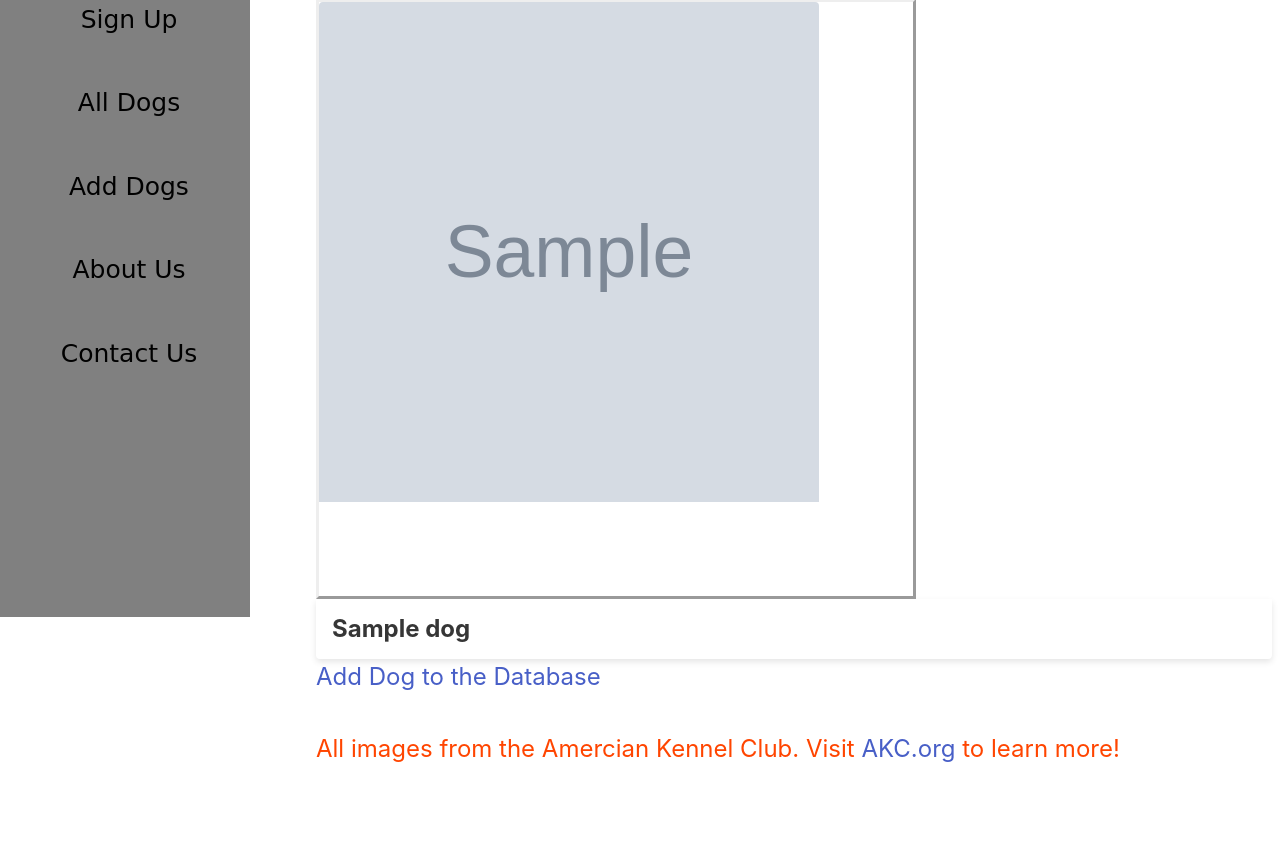
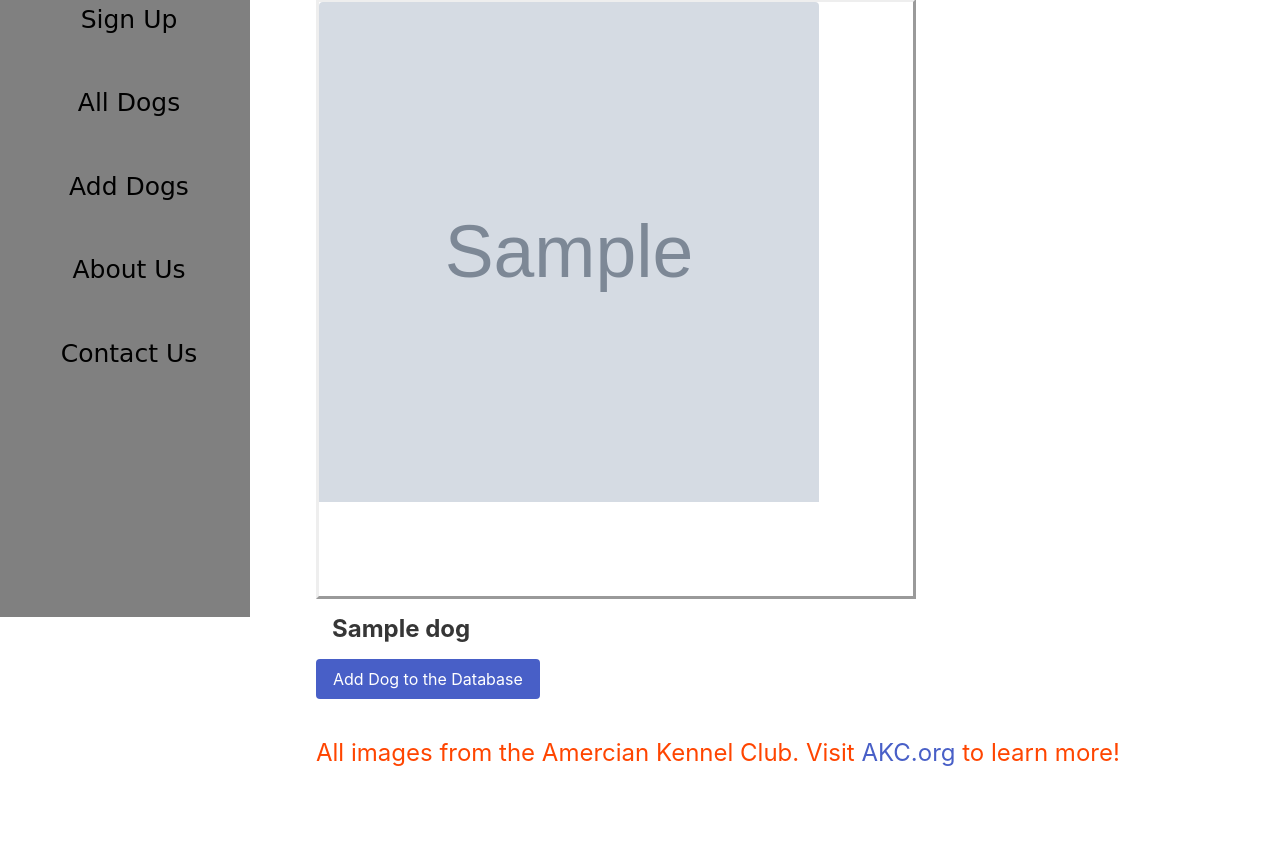
Before and after one commit to jstearne/dog_tracker, a Django app: page /dogs/ in a window 1280 px wide. Shown: the part 183-1036 px from the top of the page. Before the commit the page ends 945 px from the top, so only its background shows below. Run offline with Django 3.2, Linux system fonts and the light colour scheme; tables that the repository leaves empty hold one stand-in row (values such as "Sample post"); grey boxes marked "Sample" are stand-in pictures; some web fonts are replaced.

Commit message:
Have to call it for now. Everything left is 2.0.

```diff
--- a/main_app/static/styles/main.css
+++ b/main_app/static/styles/main.css
@@ -5,7 +5,6 @@
     color: orangered;
     font-size: x-large;
     padding: 0px 8px 46px 16px;
-
 }
 
 h1 {
@@ -45,9 +44,3 @@ h1 {
   display: block;
   color: yellow;
 }
-
-
-.search-button {
-
-
-}
--- a/main_app/templates/dog_list.html
+++ b/main_app/templates/dog_list.html
@@ -23,13 +23,11 @@
           <img src="{{dog.img}}" style="max-width: 500px; max-height: 500px;" alt="{{dog.name}}" />
         </figure>
       </div>
-      <div class="card-header">
-        <p class="card-header-title">{{dog.name}}</p>
-      </div>
+      <div class="card-header-title">{{dog.name}}</div>
     </div>
   </a>
   {% endfor %}
-  <a class="search-button" style="align-items: center;" href="{% url 'dog_create' %}">Add Dog to the Database</a>
+  <a class="button is-link" style="align-items: center;" href="{% url 'dog_create' %}">Add Dog to the Database</a>
 
 <br><br>
 All images from the Amercian Kennel Club. Visit <a href="https://www.akc.org/?utm_source=google&utm_medium=cpc&utm_campaign=20200413_akc-rev_responsivesearchad1&utm_content=CoreBrand_AKC&utm_term=akc.org&gclid=Cj0KCQjwwY-LBhD6ARIsACvT72Nfq_npwC-rltFxh_QlHzSHfCuGWCwpnsYpDrWdLSfywz23H3UsH_UaAjsMEALw_wcB">AKC.org</a> to learn more!
```
Also changed, not shown: README.md.
